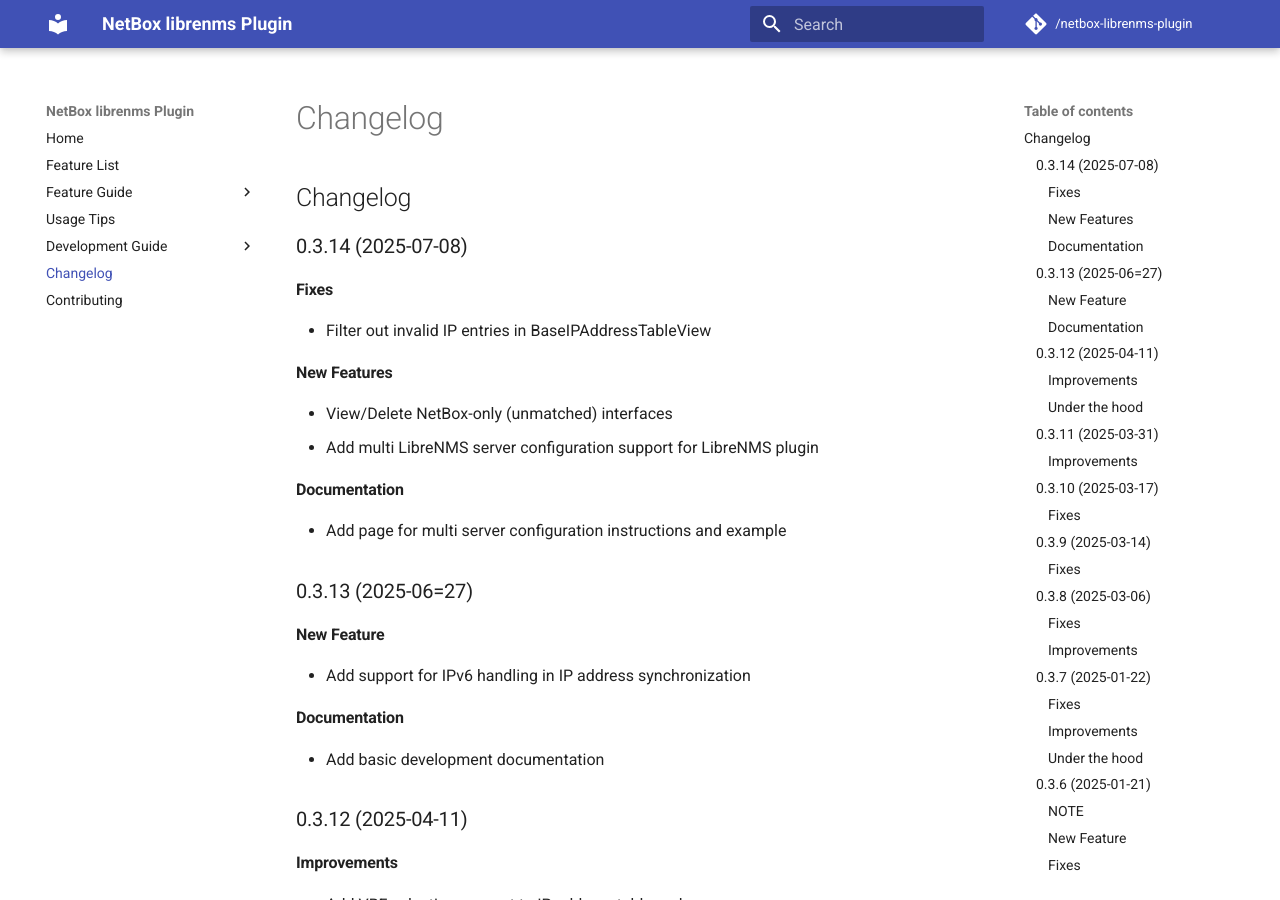
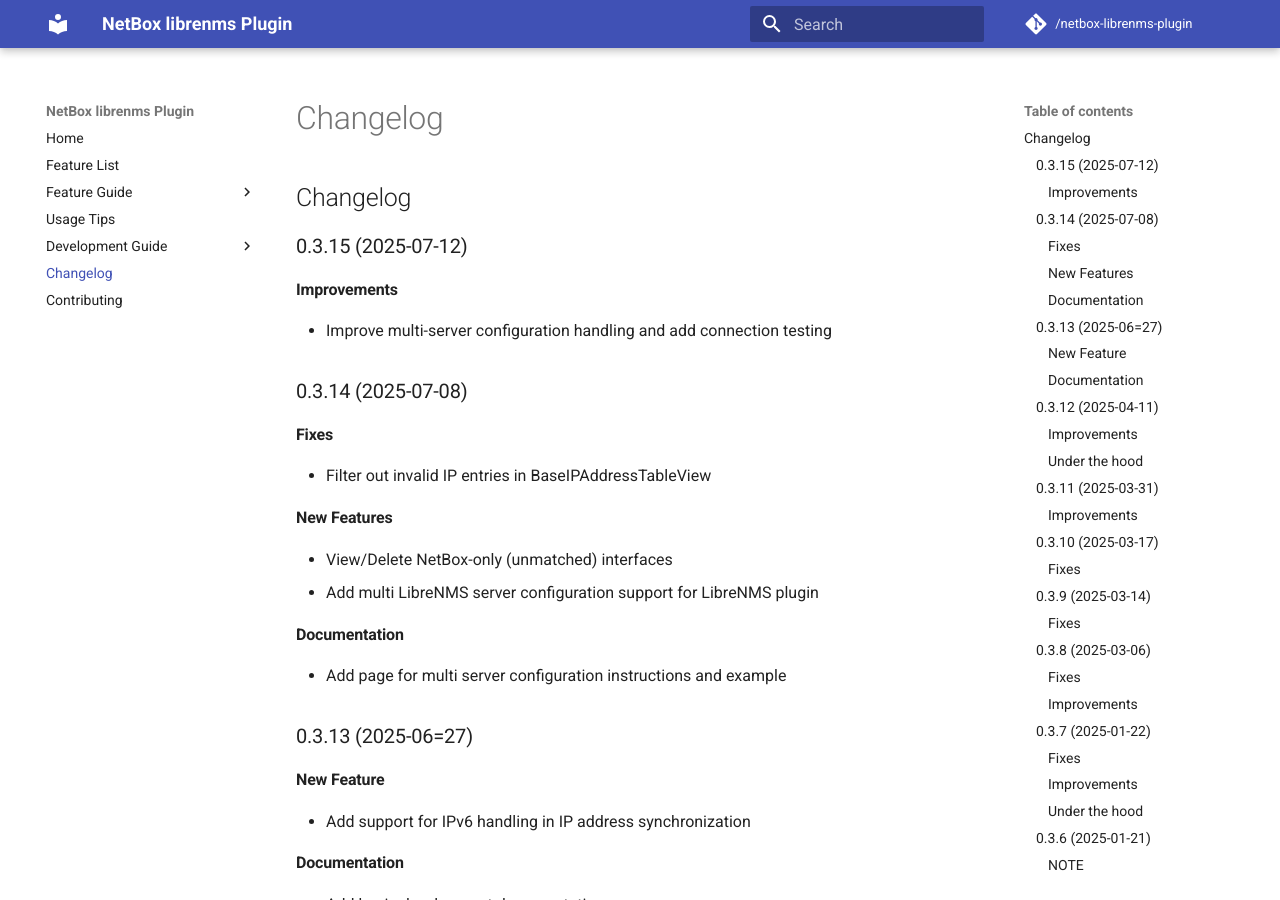
Before and after one commit to bonzo81/netbox-librenms-plugin, an MkDocs documentation site: the page built from docs/changelog.md, in a window 1280 px wide and 900 px high. Built offline with MkDocs 1.6.1 and Material for MkDocs 9.7.7, drawn with Linux system fonts in a browser that asks for light colours; comment, search, counter and statistics services are not loaded.

Commit message:
Bump version to 0.3.15 and update changelog

```diff
--- a/docs/changelog.md
+++ b/docs/changelog.md
@@ -1,4 +1,10 @@
 # Changelog
+
+## 0.3.15 (2025-07-12)
+
+### Improvements
+* Improve multi-server configuration handling and add connection testing
+
 
 ## 0.3.14 (2025-07-08)
 
--- a/netbox_librenms_plugin/__init__.py
+++ b/netbox_librenms_plugin/__init__.py
@@ -2,7 +2,7 @@ from netbox.plugins import PluginConfig
 from django.core.exceptions import ImproperlyConfigured
 
 __author__ = "Andy Norwood"
-__version__ = "0.3.14"
+__version__ = "0.3.15"
 
 
 class LibreNMSSyncConfig(PluginConfig):
--- a/pyproject.toml
+++ b/pyproject.toml
@@ -7,7 +7,7 @@ build-backend = "setuptools.build_meta"
 
 [project]
 name =  "netbox-librenms-plugin"
-version = "0.3.14"
+version = "0.3.15"
 authors = [
     {name = "Andy Norwood"},
 ]
```
